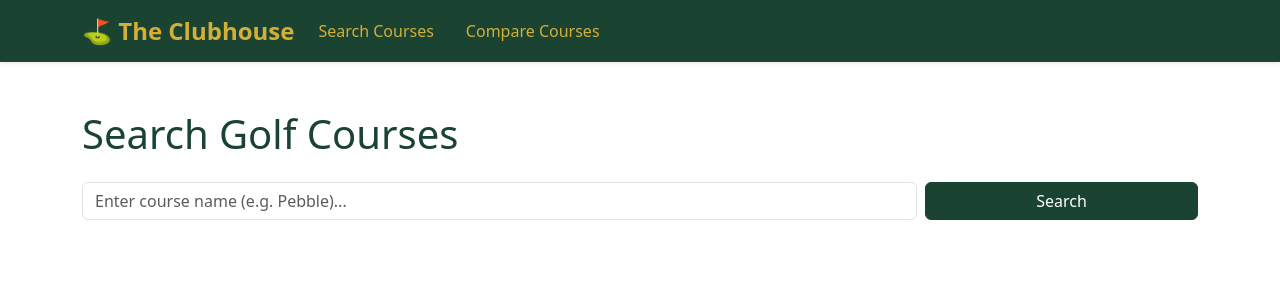
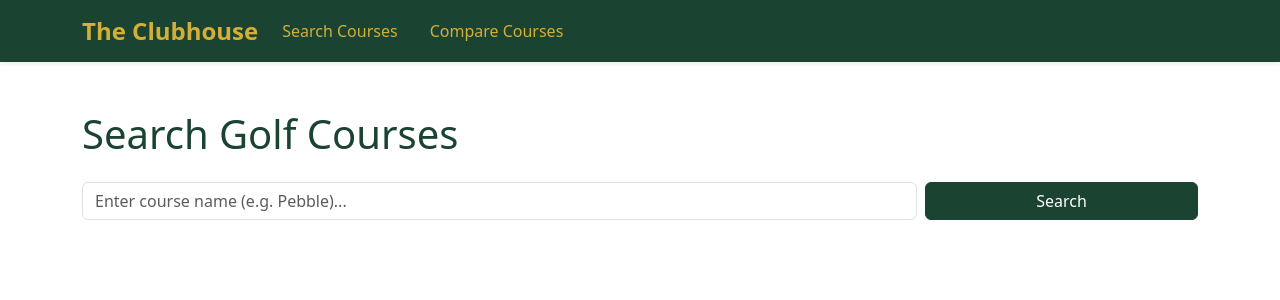
Before and after one commit to johannajantti1324-png/golf-app, a React (Vite) app: page / in a window 1280 px wide. Shown: the top 300 px of the page. Built offline with nearby package versions, Linux system fonts and the light colour scheme.

Commit message:
edited the name

```diff
--- a/src/App.jsx
+++ b/src/App.jsx
@@ -10,7 +10,7 @@ function App() {
       <Navbar expand="lg" className="mb-4 shadow-sm" style={{ backgroundColor: 'var(--clubhouse-green)' }}>
         <Container>
           <Navbar.Brand as={Link} to="/" style={{ color: 'var(--clubhouse-gold)', fontWeight: 'bold', fontSize: '1.5rem' }}>
-            ⛳ The Clubhouse
+            The Clubhouse
           </Navbar.Brand>
           <Navbar.Toggle aria-controls="basic-navbar-nav" />
           <Navbar.Collapse id="basic-navbar-nav">
```
